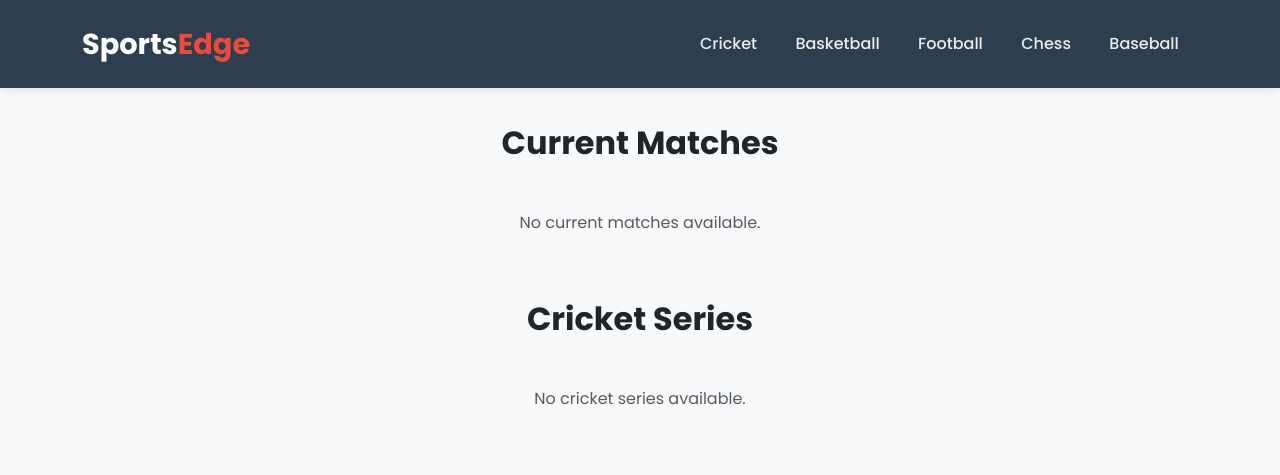
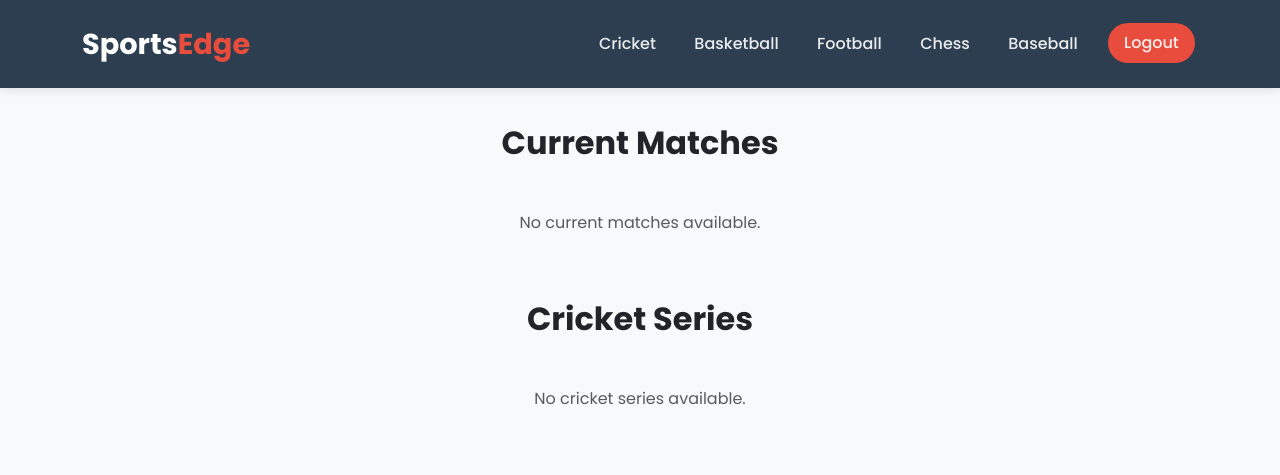
Before and after one commit to QASIM-LOKHANDWALA/SportsEdge, a Django app: page /cricket/ in a window 1280 px wide. Shown: the top 475 px of the page. Run offline with Django 5.2, Linux system fonts and the light colour scheme; a user stored in the database is signed in; data that the repository does not hold is empty.

Commit message:
Logout Button Added

```diff
--- a/templates/layout.html
+++ b/templates/layout.html
@@ -181,6 +181,13 @@
                   >Sign Up</a
                 >
               </li>
+              {% else %}
+                <li class="nav-item ms-2">
+                <a
+                  class="nav-link btn btn-custom btn-primary px-4"
+                  href="{% url "logout" %}"
+                  >Logout</a
+                >
               {% endif %}
             </ul>
           </div>
```
